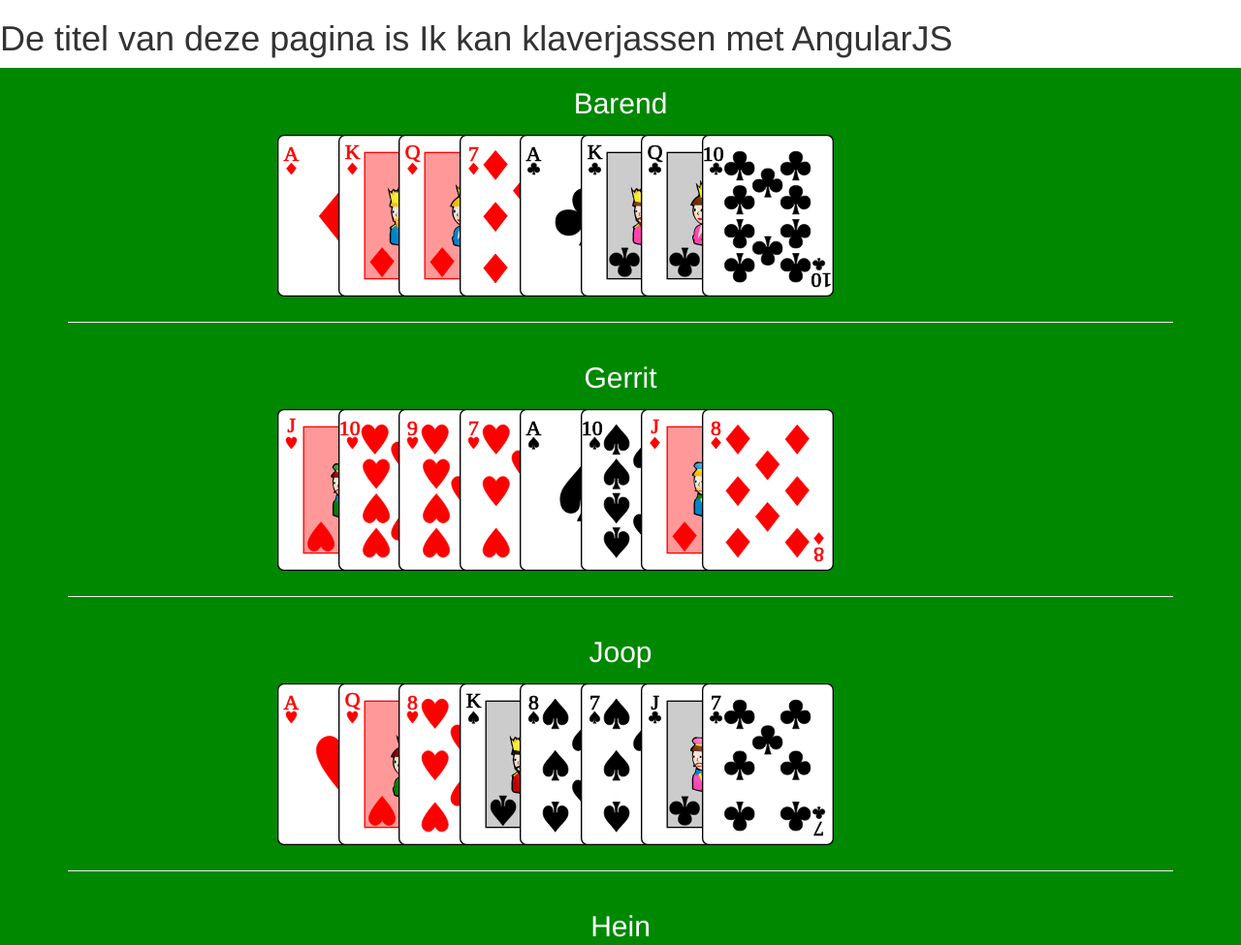
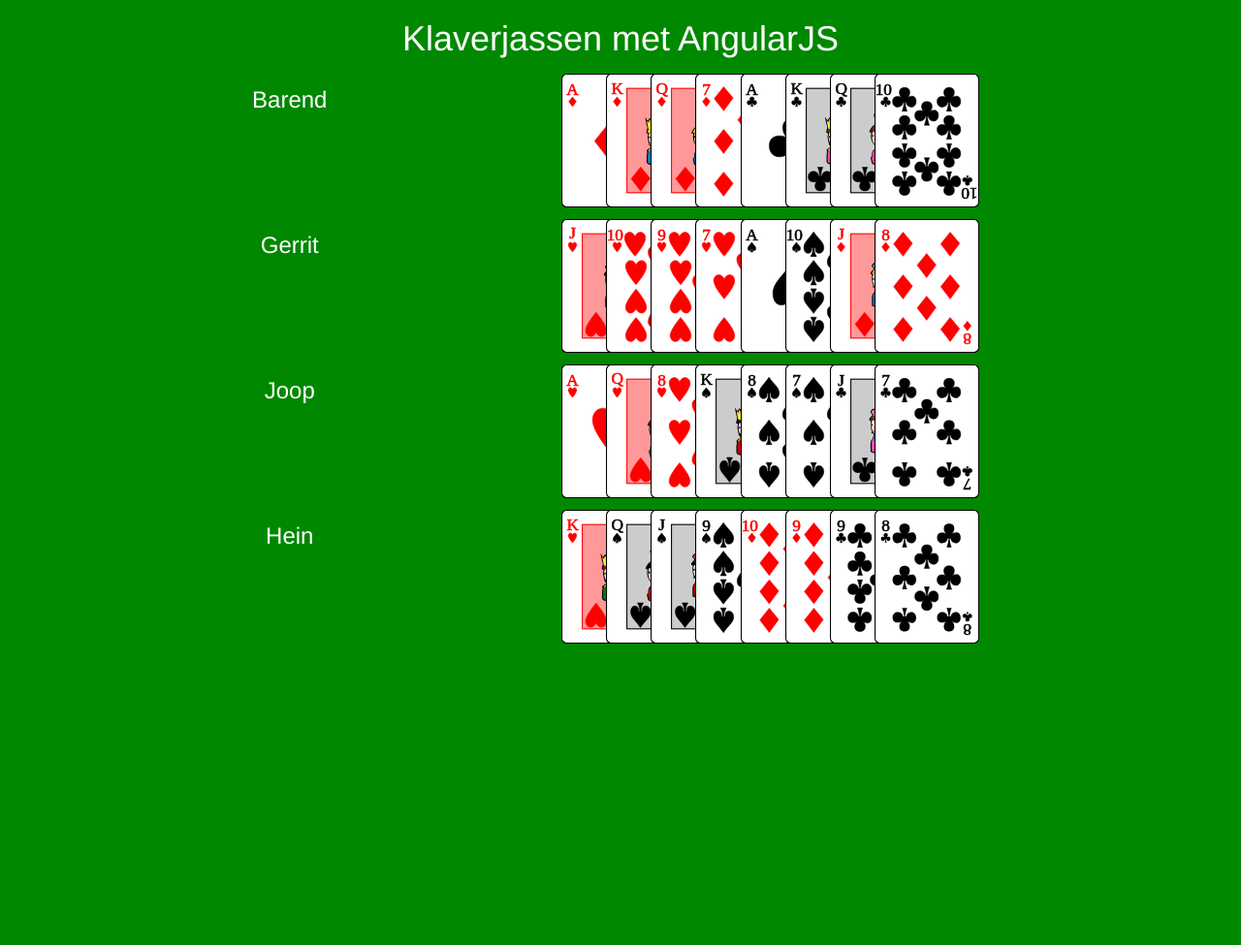
Before and after one commit to hansblum/ng-klaverjassen, a website: page app/index.html in a window 1280 px wide. Shown: the top 975 px of the page at 97% size. After the commit the page ends 800 px from the top, so only its background shows below. Drawn offline with nearby package versions, Linux system fonts and the light colour scheme.

Commit message:
more compact view

```diff
--- a/app/style/core.css
+++ b/app/style/core.css
@@ -1,41 +1,46 @@
+body {
+    background-color: #008800;
+    color: white;
+}
+
 .klaverjas {
     background-color: #008800;
     color: white;
 }
 img.card {
-    width: 200px;
-    height: 250px;
+    width: 160px;
+    height: 200px;
     padding: 8px;
 }
 
 @media (max-device-width: 479px) {
     img.card {
-        width: 100px;
-        height: 125px;
+        width: 80px;
+        height: 100px;
         padding: 4px;
     }
 }
 
 @media (min-device-width:480px ) and (max-device-width: 779px) {
     img.card {
-        width: 120px;
-        height: 150px;
+        width: 100px;
+        height: 125px;
         padding: 5px;
     }
 }
 
 @media (min-device-width: 780px) and (max-device-width: 991px) {
     img.card {
-        width: 148px;
-        height: 179px;
+        width: 120px;
+        height: 150px;
         padding: 6px;
     }
 }
 
 @media (min-device-width: 992px) and (max-device-width: 1280px) {
     img.card {
-        width: 180px;
-        height: 225px;
+        width: 140px;
+        height: 175px;
         padding: 7px;
     }
 }
--- a/app/templates/player/player.html
+++ b/app/templates/player/player.html
@@ -1,6 +1,8 @@
 <div class="row" ng-class="{'game-leader': player.gameLeader}">
-    <div class="col-xs-offset-2 col-xs-8 text-center">
-        <h2>{{ player.getName() }}</h2>
+    <div class="col-xs-offset-1 col-xs-3 text-center">
+        <h3>{{ player.getName() }}</h3>
+    </div>
+    <div class="col-xs-offset-1 col-xs-6 text-center">
         <card ng-repeat="card in player.hand" card="card"></card>
     </div>
 </div>
--- a/app/templates/table/klaverjas-table.html
+++ b/app/templates/table/klaverjas-table.html
@@ -1,9 +1,6 @@
 <div class="container">
     <player player="game.players.north"></player>
-    <hr>
     <player player="game.players.east"></player>
-    <hr>
     <player player="game.players.south"></player>
-    <hr>
     <player player="game.players.west"></player>
 </div>
--- a/app/templates/title/title.html
+++ b/app/templates/title/title.html
@@ -1 +1 @@
-<h1 class="ẗitle" ng-controller="PageTitleController as pageTitle">De titel van deze pagina is {{ pageTitle.title }}</h1>
+<h1 class="klaverjas ẗitle text-center" ng-controller="PageTitleController as pageTitle">{{ pageTitle.title }}</h1>
--- a/app/title/title-controller.js
+++ b/app/title/title-controller.js
@@ -4,6 +4,6 @@
 
     function PageTitleController() {
         var vm = this;
-        vm.title = 'Ik kan klaverjassen met AngularJS';
+        vm.title = 'Klaverjassen met AngularJS';
     }
 })();
```
Also changed, not shown: app/title/title-controller.spec.js (+1 -3 lines).
